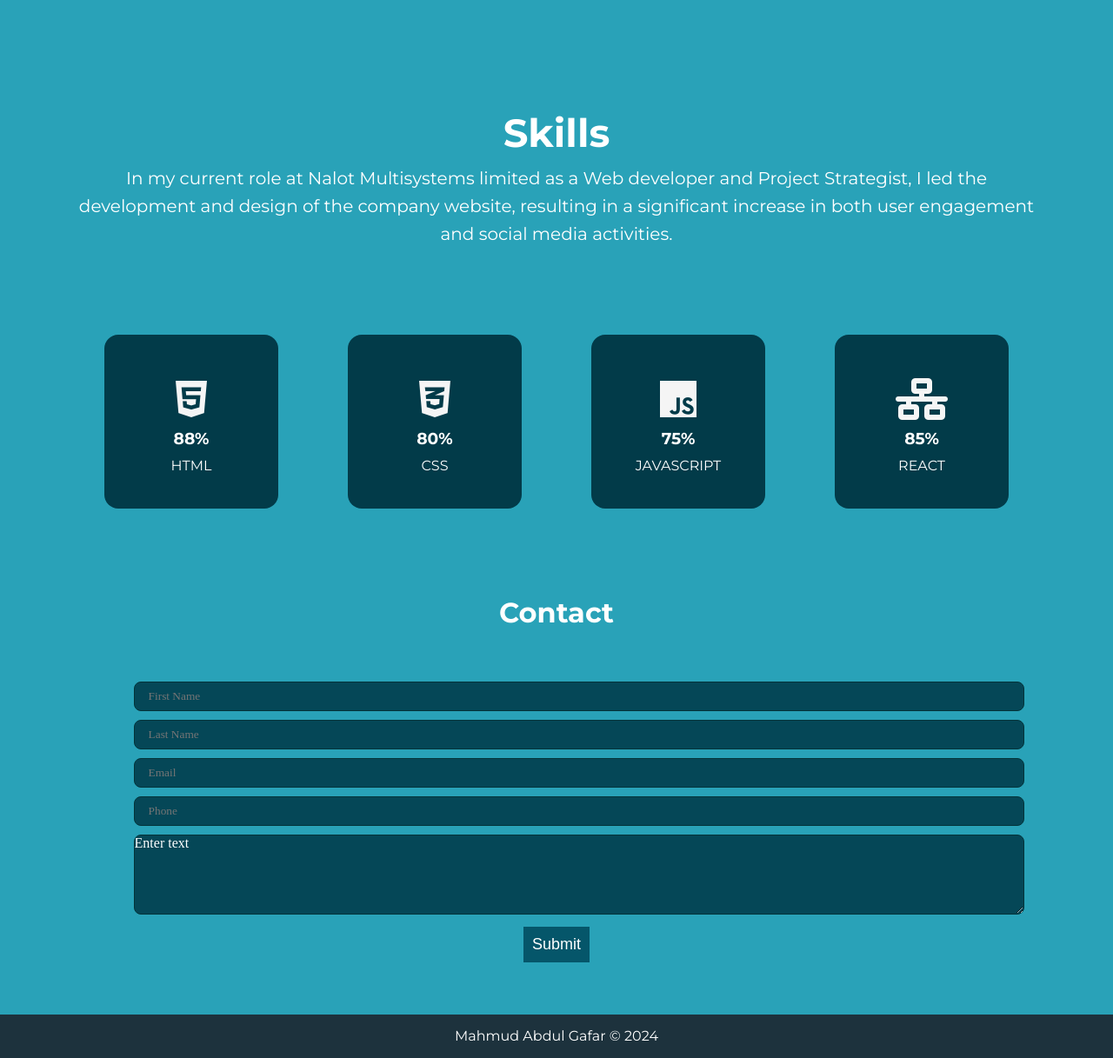
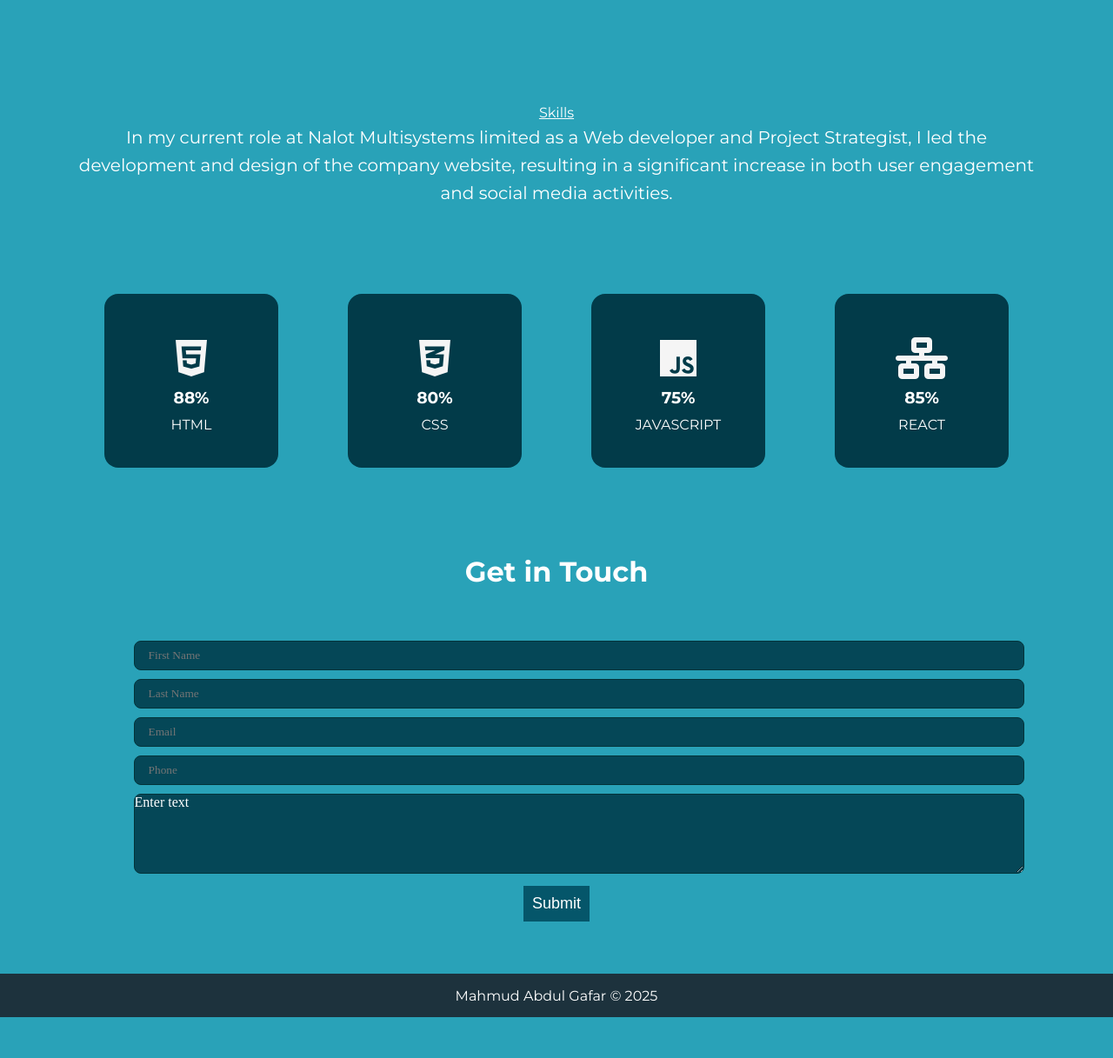
Before and after one commit to Maheer11/portfolio, a plain HTML site: page index.html in a window 1280 px wide. Shown: the part 1351-2568 px from the top of the page at 87% size. After the commit the page ends 2521 px from the top, so only its background shows below. Drawn offline with nearby package versions, Linux system fonts and the light colour scheme; a web font is replaced by a local one.

Commit message:
Add files via upload

```diff
--- a/index.html
+++ b/index.html
@@ -17,7 +17,7 @@
 <body>
 
     <header class="header">
-        <a href="#" class="logo">Portfolio</a>
+        <a href="#" class="logo">Maheer ™️</a>
 
                 <nav class="navbar">
                        <ul>
@@ -48,7 +48,7 @@
                             <span>Maheer.</span>
                         </div>
                         <div class="featured-name">
-                            <p>I am a<span class="typedText"> Web Developer</span></p>
+                            <p>Hi, I am a Frontend<span class="typedText"> Web Developer</span></p>
                         </div>
                         <div class="featured-text-info">
                             <p>Experienced Frontend Developer with a passion for creating  visually
@@ -111,7 +111,7 @@
 
             <div class="skills" id="skills">
                 <div class="skills-text">
-                    <h2>Skills</h2>
+                    <a href="#">Skills</a>
                     <p class="write-ups">
 
                         In my current role at Nalot Multisystems limited as a Web developer and Project Strategist, I led the development and design of the company website, resulting in a significant increase in both user engagement and social media activities.
@@ -142,7 +142,7 @@
 
                 <div class="form" id="contact">
                     <div class="form-text">
-                        <h1>Contact</h1>
+                        <h1>Get in Touch</h1>
                     </div>
                     <form action="https://formspree.io/f/xqazaprd" method="post">
                         <input type="text" name="first" placeholder="First Name"><br>
@@ -159,7 +159,7 @@
 
     <footer>
        <div class="">
-        <p class="foot">Mahmud Abdul Gafar &copy; 2024</p>
+        <p class="foot">Mahmud Abdul Gafar &copy; 2025</p>
        </div>
     </footer>
 
```
